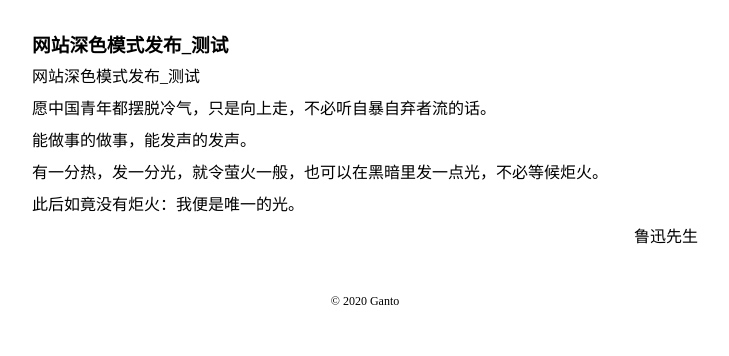
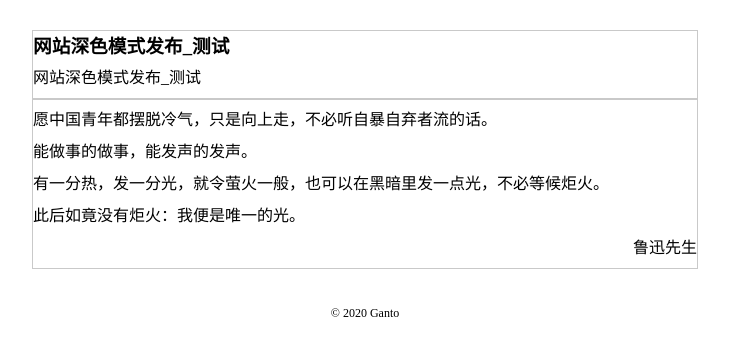
Before and after one commit to lyc688/Ganto, a PHP site: page /index.html in a window 1280 px wide. Shown: the part 210-566 px from the top of the page, without its empty margins (275-1004 px from the left). Run offline with PHP 8.4, Linux system fonts and the light colour scheme; some libraries are stand-ins or nearby versions.

Commit message:
Update homepage.css

```diff
--- a/css/homepage.css
+++ b/css/homepage.css
@@ -289,3 +289,6 @@ span.vnick,a.vnick {
 	margin-top: 10px;
 	box-shadow: 0px 0px 10px rgba(0,0,0,0.1);
 }
+.cevno>nav{
+	border: 1px solid #c9c9c9;
+}
```
